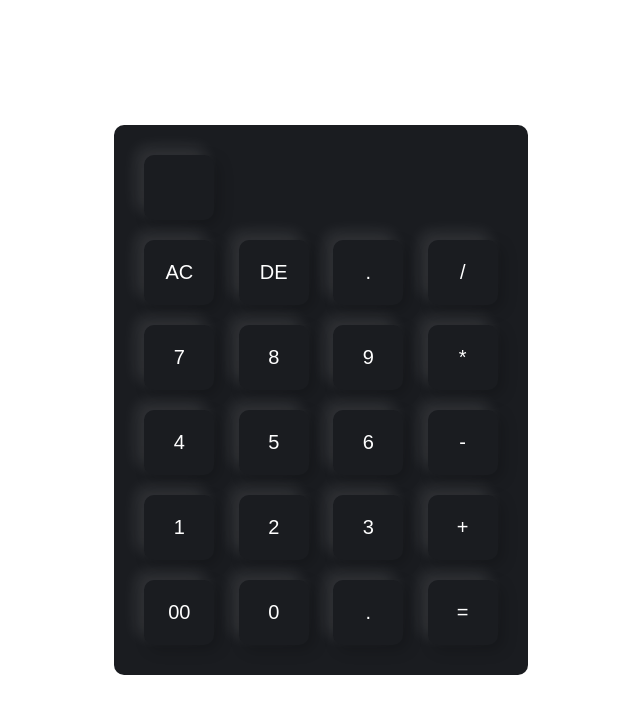
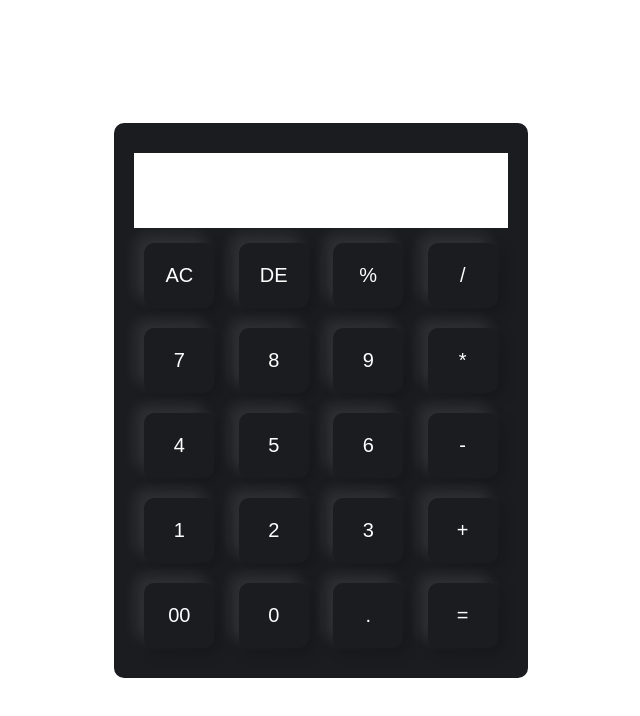
Before and after one commit to ahinmukherjee/Arithmetic-Calculator, a plain HTML site: page index.html in a window 1280 px wide. Shown: the whole page, without its empty margins (319-959 px from the left). Drawn offline with Linux system fonts and the light colour scheme.

Commit message:
css & html

```diff
--- a/index.html
+++ b/index.html
@@ -10,14 +10,15 @@
 
     <div class="container">
         <div class="calculator">
+            <!-- <form> -->
+                <div class="dispaly">
+                    <input type="text" name="display" >
+                </div>
             <form>
-                <div class="dispaly">
-                    <input type="text" name="dispaly">
-                </div>
                 <div>
                     <input type="button" value="AC">
                     <input type="button" value="DE">
-                    <input type="button" value=".">
+                    <input type="button" value="%">
                     <input type="button" value="/">
                 </div>
 
--- a/style.css
+++ b/style.css
@@ -33,19 +33,32 @@
     margin: 10px;
 }
 
-form .display{
+ /* .display{
     display: flex;
-    flex-wrap: wrap;
     justify-content: flex-end;
     margin: 20px 0;
     width: 90%;
     height: 1vh;
      border: 1px solid red;
+
 }
 
- form .display input{
+.display input{
     text-align: right;
     flex: 1;
     font-size: 45px;
     box-shadow: none;
+}*/
+
+.dispaly{
+    margin-bottom: 5px;
+    margin-top: 10px;
 }
+
+input[type="text"]{
+   height: 75px;
+   width: 100%;
+   border: none;
+   font-size: 25px;
+   text-align: right;
+}
```
